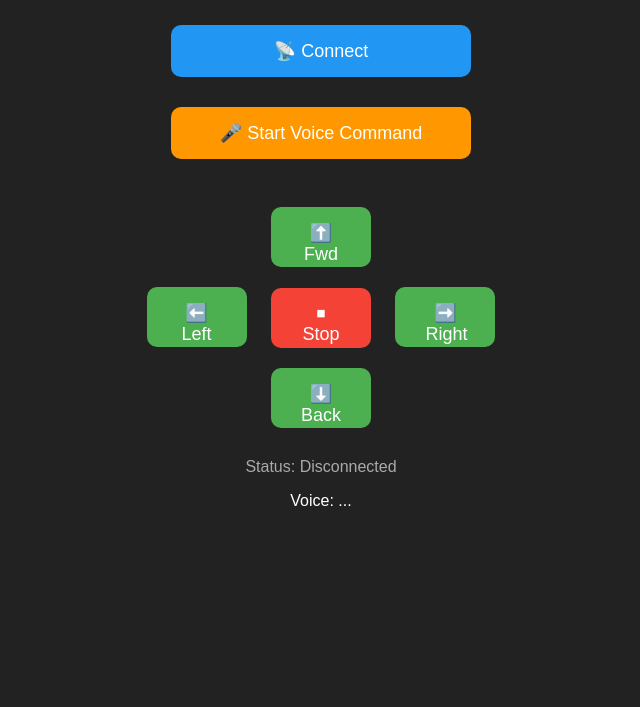
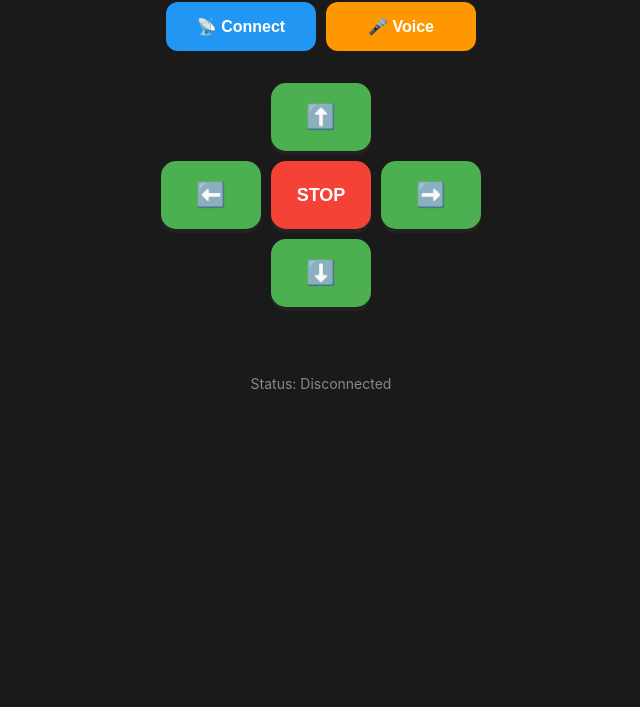
Before and after one commit to adamahmeddd/wheel-chair-control, a plain HTML site: page index.html in a window 1280 px wide. Shown: the part 93-800 px from the top of the page, without its empty margins (319-959 px from the left). Drawn offline with Linux system fonts and the light colour scheme.

Commit message:
index.html

```diff
--- a/index.html
+++ b/index.html
@@ -2,37 +2,110 @@
 <html lang="en">
 <head>
     <meta charset="UTF-8">
-    <meta name="viewport" content="width=device-width, initial-scale=1.0">
-    <title>Arduino Voice Robot</title>
+    <meta name="viewport" content="width=device-width, initial-scale=1.0, maximum-scale=1.0, user-scalable=no">
+    <title>Robot Controller</title>
     <style>
-        body { font-family: sans-serif; text-align: center; background-color: #222; color: white; padding: 20px; }
-        button { padding: 15px 30px; font-size: 18px; margin: 10px; border-radius: 10px; border: none; cursor: pointer; }
-        .btn-ctrl { background-color: #4CAF50; color: white; width: 100px; height: 60px; }
-        .btn-stop { background-color: #f44336; color: white; width: 100px; height: 60px; }
-        .btn-ble { background-color: #2196F3; color: white; width: 100%; max-width: 300px; margin-bottom: 20px;}
-        .btn-voice { background-color: #ff9800; color: white; width: 100%; max-width: 300px; margin-bottom: 20px;}
-        #status { margin-top: 20px; color: #aaa; }
+        body {
+            font-family: -apple-system, BlinkMacSystemFont, "Segoe UI", Roboto, Helvetica, Arial, sans-serif;
+            text-align: center;
+            background-color: #1a1a1a;
+            color: white;
+            margin: 0;
+            padding: 20px;
+            /* Prevent selecting text while tapping buttons */
+            user-select: none;
+            -webkit-user-select: none;
+        }
+
+        h1 { margin-bottom: 30px; font-size: 24px; }
+
+        /* Top Action Buttons */
+        .top-buttons {
+            display: flex;
+            justify-content: center;
+            gap: 10px;
+            margin-bottom: 30px;
+        }
+
+        .btn-main {
+            padding: 15px 20px;
+            font-size: 16px;
+            border-radius: 12px;
+            border: none;
+            cursor: pointer;
+            font-weight: bold;
+            flex: 1;
+            max-width: 150px;
+        }
+
+        .btn-connect { background-color: #2196F3; color: white; }
+        .btn-voice { background-color: #ff9800; color: white; }
+
+        /* D-Pad / Wheelchair Grid Layout */
+        .control-grid {
+            display: grid;
+            grid-template-columns: repeat(3, 1fr);
+            grid-template-rows: repeat(3, auto);
+            gap: 10px;
+            max-width: 320px;
+            margin: 0 auto; /* Center the grid */
+        }
+
+        .dpad-btn {
+            background-color: #444;
+            color: white;
+            border: none;
+            border-radius: 15px;
+            padding: 20px 0;
+            font-size: 24px;
+            cursor: pointer;
+            box-shadow: 0 4px #222; /* 3D effect */
+            active: box-shadow: 0 2px #222; transform: translateY(2px);
+            touch-action: manipulation; /* Improves touch response */
+        }
+
+        .dpad-btn:active {
+            background-color: #666;
+            transform: translateY(4px);
+            box-shadow: none;
+        }
+
+        /* Specific Button Colors & Positions */
+        #btn-fwd  { grid-column: 2; grid-row: 1; background-color: #4CAF50; }
+        #btn-left { grid-column: 1; grid-row: 2; background-color: #4CAF50; }
+        #btn-stop { grid-column: 2; grid-row: 2; background-color: #f44336; font-size: 18px; font-weight: bold;}
+        #btn-right{ grid-column: 3; grid-row: 2; background-color: #4CAF50; }
+        #btn-back { grid-column: 2; grid-row: 3; background-color: #4CAF50; }
+
+        #status { margin-top: 30px; color: #888; font-size: 14px; }
+        #voiceText { color: #ff9800; font-style: italic; min-height: 24px; }
+
     </style>
 </head>
 <body>
 
-    <h1>Wheel Chair Control</h1>
+    <h1>🤖 Controller</h1>
 
-    <button class="btn-ble" onclick="connectBLE()">📡 Connect</button>
-    <br>
-    <button class="btn-voice" onclick="startVoice()">🎤 Start Voice Command</button>
-
-    <div id="controls">
-        <br>
-        <button class="btn-ctrl" onmousedown="sendCommand('F')" onmouseup="sendCommand('S')">⬆️ Fwd</button><br>
-        <button class="btn-ctrl" onmousedown="sendCommand('L')" onmouseup="sendCommand('S')">⬅️ Left</button>
-        <button class="btn-stop" onclick="sendCommand('S')">⏹ Stop</button>
-        <button class="btn-ctrl" onmousedown="sendCommand('R')" onmouseup="sendCommand('S')">➡️ Right</button><br>
-        <button class="btn-ctrl" onmousedown="sendCommand('B')" onmouseup="sendCommand('S')">⬇️ Back</button>
+    <div class="top-buttons">
+        <button class="btn-main btn-connect" onclick="connectBLE()">📡 Connect</button>
+        <button class="btn-main btn-voice" onclick="startVoice()">🎤 Voice</button>
     </div>
 
+    <div class="control-grid">
+        <!-- Row 1 -->
+        <button id="btn-fwd" class="dpad-btn" onmousedown="startCmd('F')" onmouseup="endCmd()" ontouchstart="startCmd('F')" ontouchend="endCmd()">⬆️</button>
+
+        <!-- Row 2 -->
+        <button id="btn-left" class="dpad-btn" onmousedown="startCmd('L')" onmouseup="endCmd()" ontouchstart="startCmd('L')" ontouchend="endCmd()">⬅️</button>
+        <button id="btn-stop" class="dpad-btn" onclick="sendCommand('S')">STOP</button>
+        <button id="btn-right" class="dpad-btn" onmousedown="startCmd('R')" onmouseup="endCmd()" ontouchstart="startCmd('R')" ontouchend="endCmd()">➡️</button>
+
+        <!-- Row 3 -->
+        <button id="btn-back" class="dpad-btn" onmousedown="startCmd('B')" onmouseup="endCmd()" ontouchstart="startCmd('B')" ontouchend="endCmd()">⬇️</button>
+    </div>
+
+    <p id="voiceText"></p>
     <p id="status">Status: Disconnected</p>
-    <p id="voiceText">Voice: ...</p>
 
     <script>
         // HM-10 Standard UUIDs
@@ -55,22 +128,37 @@
                 document.getElementById("status").innerText = "✅ Connected to " + bleDevice.name;
             } catch (error) {
                 console.log(error);
-                document.getElementById("status").innerText = "❌ Connection Failed: " + error;
+                document.getElementById("status").innerText = "❌ Failed: " + error;
             }
         }
 
         async function sendCommand(cmd) {
             if (!bleChar) return;
-            // Send character as bytes
-            const encoder = new TextEncoder();
-            await bleChar.writeValue(encoder.encode(cmd));
+            try {
+                const encoder = new TextEncoder();
+                await bleChar.writeValue(encoder.encode(cmd));
+            } catch (e) {
+                console.log("Send Error: " + e);
+            }
+        }
+
+        // Handle Touch/Click events to prevent sticky buttons
+        function startCmd(cmd) {
+            // Prevent default touch actions (scrolling)
+            if(event.type === 'touchstart') event.preventDefault();
+            sendCommand(cmd);
+        }
+
+        function endCmd() {
+            if(event.type === 'touchend') event.preventDefault();
+            sendCommand('S');
         }
 
         // --- Voice Recognition ---
         function startVoice() {
             const SpeechRecognition = window.SpeechRecognition || window.webkitSpeechRecognition;
             if (!SpeechRecognition) {
-                alert("Browser does not support Voice API. Use Chrome.");
+                alert("Use Chrome Browser for Voice.");
                 return;
             }
 
@@ -78,11 +166,11 @@
             recognition.lang = 'en-US';
             recognition.start();
 
-            document.getElementById("voiceText").innerText = "Voice: Listening...";
+            document.getElementById("voiceText").innerText = "Listening...";
 
             recognition.onresult = function(event) {
                 const command = event.results[0][0].transcript.toLowerCase();
-                document.getElementById("voiceText").innerText = "Voice: " + command;
+                document.getElementById("voiceText").innerText = '"' + command + '"';
 
                 if (command.includes("forward") || command.includes("go")) sendCommand('F');
                 else if (command.includes("back") || command.includes("reverse")) sendCommand('B');
```
